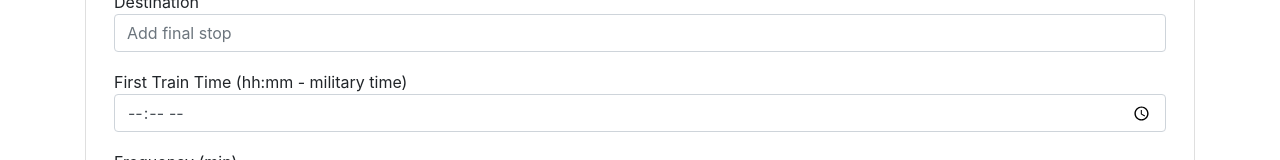
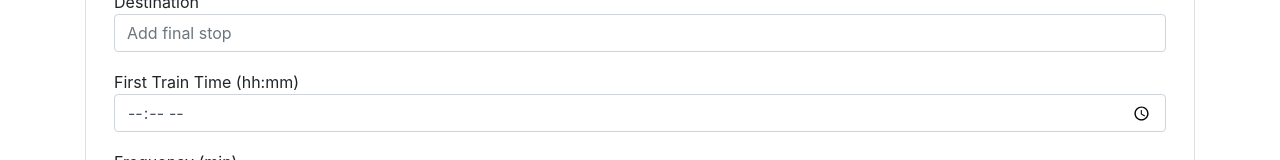
Before and after one commit to samanthalynnes/Train_Scheduler, a plain HTML site: page index.html in a window 1280 px wide. Shown: the part 531-691 px from the top of the page. Drawn offline with nearby package versions, Linux system fonts and the light colour scheme; no server answers.

Commit message:
final working code!

```diff
--- a/index.html
+++ b/index.html
@@ -69,7 +69,7 @@
                         <input type="text" name="destination" id="final-stop" class="form-control" placeholder="Add final stop">
                     </div>
                     <div class="form-group m-2">
-                        <label for="firstTrainTime">First Train Time (hh:mm - military time)</label>
+                        <label for="firstTrainTime">First Train Time (hh:mm)</label>
                         <input type="time" name="firstTrainTime" id="first-train-time" class="form-control" placeholder="--:--">
                     </div>
                     <div class="form-group m-2">
```
